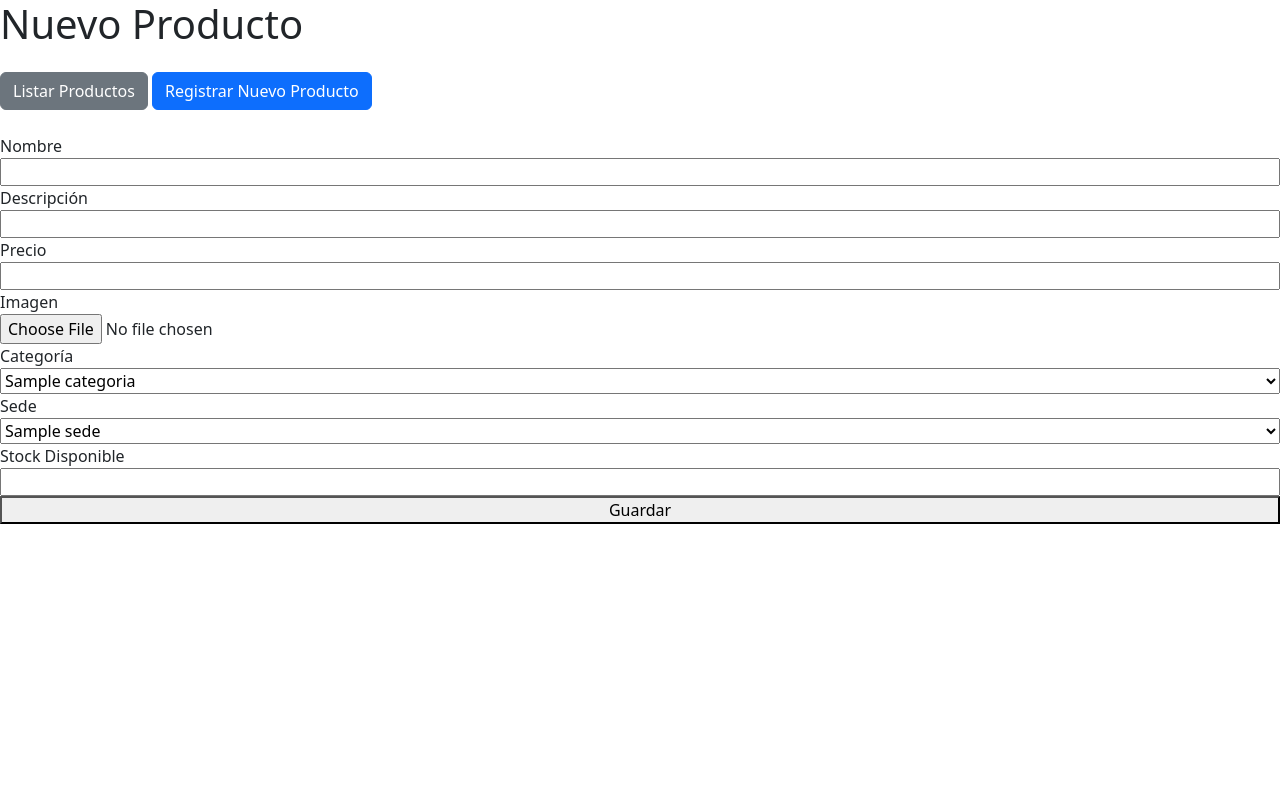
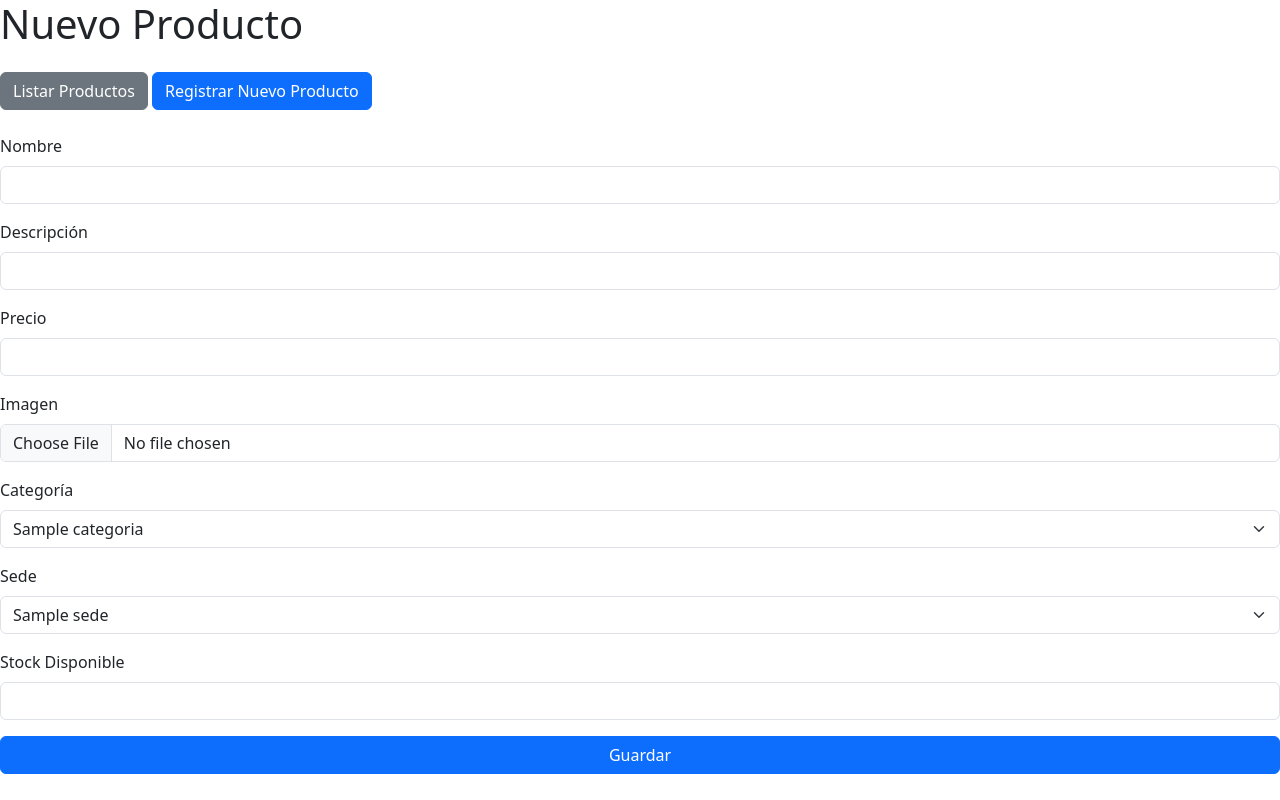
Before and after one commit to davidllanos31/DollarToyProyectoG3, a PHP site: the page made by src/views/pages/productos/create.php in a window 1280 px wide. Run offline with PHP 8.4, Linux system fonts and the light colour scheme; the template is opened without the code that fills it: most values are stand-ins (such as "Sample title", 1, 10 or a date in 2020); some libraries are stand-ins or nearby versions.

Commit message:
📖 DOC:

```diff
--- a/src/views/pages/productos/create.php
+++ b/src/views/pages/productos/create.php
@@ -5,20 +5,27 @@
 </div>
 
 <form id="productoForm" style="display: flex; flex-direction: column;">
-    <label for="nombre">Nombre</label>
-    <input type="text" name="nombre" id="nombre" required>
 
-    <label for="descripcion">Descripción</label>
-    <input type="text" name="descripcion" id="descripcion" required>
+    <div class="mb-3">
+        <label for="nombre" class="form-label">Nombre</label>
+        <input type="text" class="form-control" name="nombre" id="nombre" required>
+    </div>
 
-    <label for="precio">Precio</label>
-    <input type="number" step="0.01" name="precio" id="precio" required>
-
-    <label for="img">Imagen</label>
-    <input type="file" name="img" id="img" required>
-
-    <label for="categoria">Categoría</label>
-    <select name="id_categoria_producto" id="categoria" required>
+    <div class="mb-3">
+        <label for="descripcion" class="form-label">Descripción</label>
+        <input type="text" class="form-control" name="descripcion" id="descripcion" required>
+    </div>
+    <div class="mb-3">
+        <label for="precio" class="form-label">Precio</label>
+        <input type="number" step="0.01" class="form-control" name="precio" id="precio" required>
+    </div>
+    <div class="mb-3">
+        <label for="img" class="form-label">Imagen</label>
+        <input type="file" class="form-control" name="img" id="img" required>
+    </div>
+    <div class="mb-3">
+        <label for="categoria" class="form-label">Categoría</label>
+        <select class="form-select" aria-label="Default select example" name="id_categoria_producto" id="categoria" required>
             <?php foreach ($categorias as $categoria): ?>
                 <option value="<?= $categoria['id']; ?>" >
                     <?= $categoria['nombre']; ?>
@@ -28,19 +35,22 @@
                 ?>
             <?php endforeach; ?>
         </select>
-
-    <label for="sede">Sede</label>
-    <select name="id_sede" id="sede" required>
+    </div>
+    <div class="mb-3">
+        <label for="sede" class="form-label">Sede</label>
+        <select class="form-select" aria-label="Default select example" name="id_sede" id="sede" required>
             <?php foreach ($sedes as $sede): ?>
                 <option value="<?= $sede['id']; ?>"><?= $sede['nombre']; ?></option>
             <?php endforeach; ?>
         </select>
+    </div>
+    <div class="mb-3">
+        <label for="stock" class="form-label">Stock Disponible</label>
+        <input type="number" class="form-control" name="stock_disponible" id="stock" required>
+    </div>
+    <button type="submit" class="btn btn-primary">Guardar</button>
+</form>
 
-    <label for="stock">Stock Disponible</label>
-    <input type="number" name="stock_disponible" id="stock" required>
-
-    <button type="submit">Guardar</button>
-</form>
 <script>
     document.getElementById('categoria').addEventListener('change', function() {
         const formData = new FormData(this.form);
```
Lines whose indentation alone changed are shown as unchanged.
